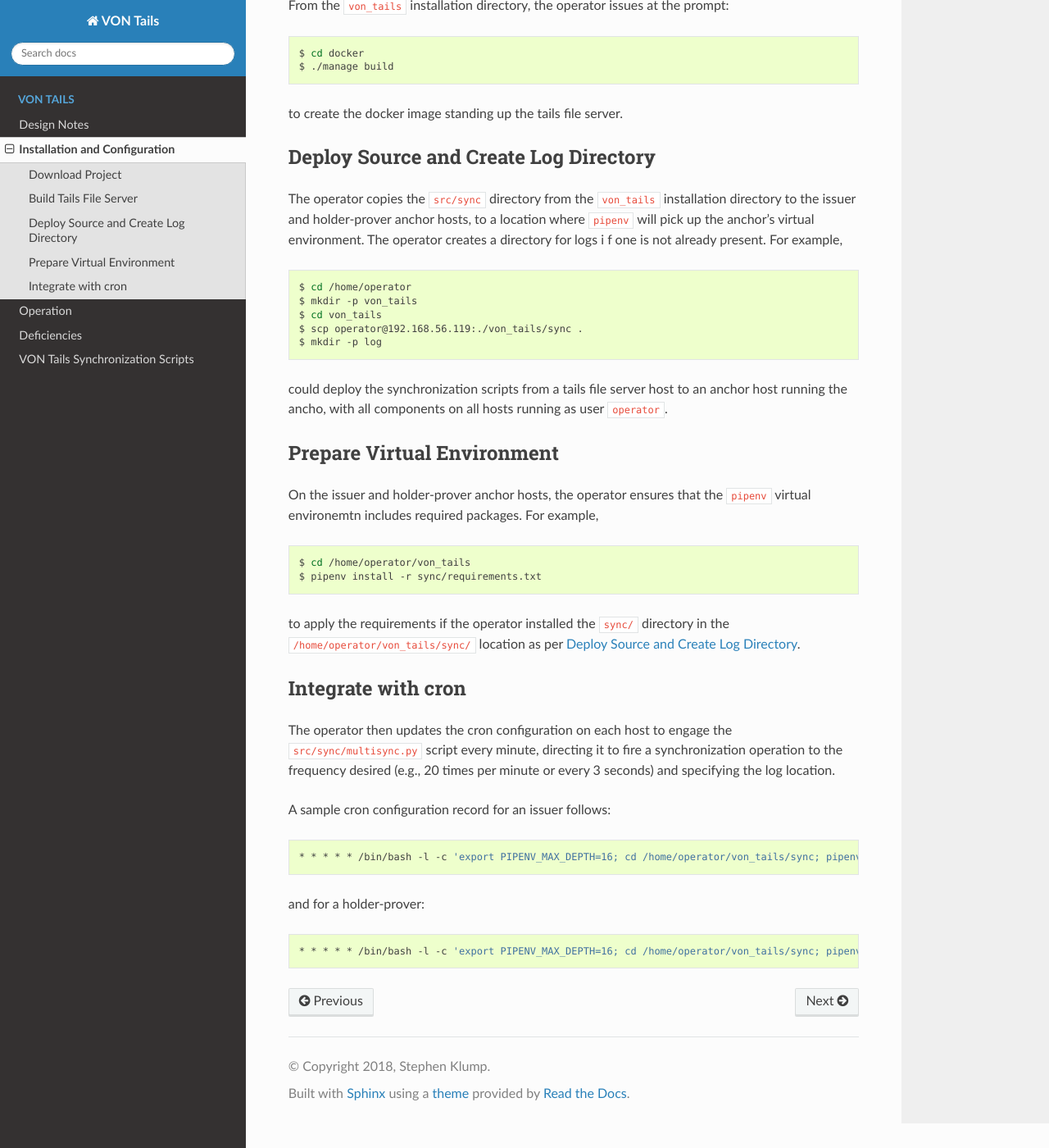
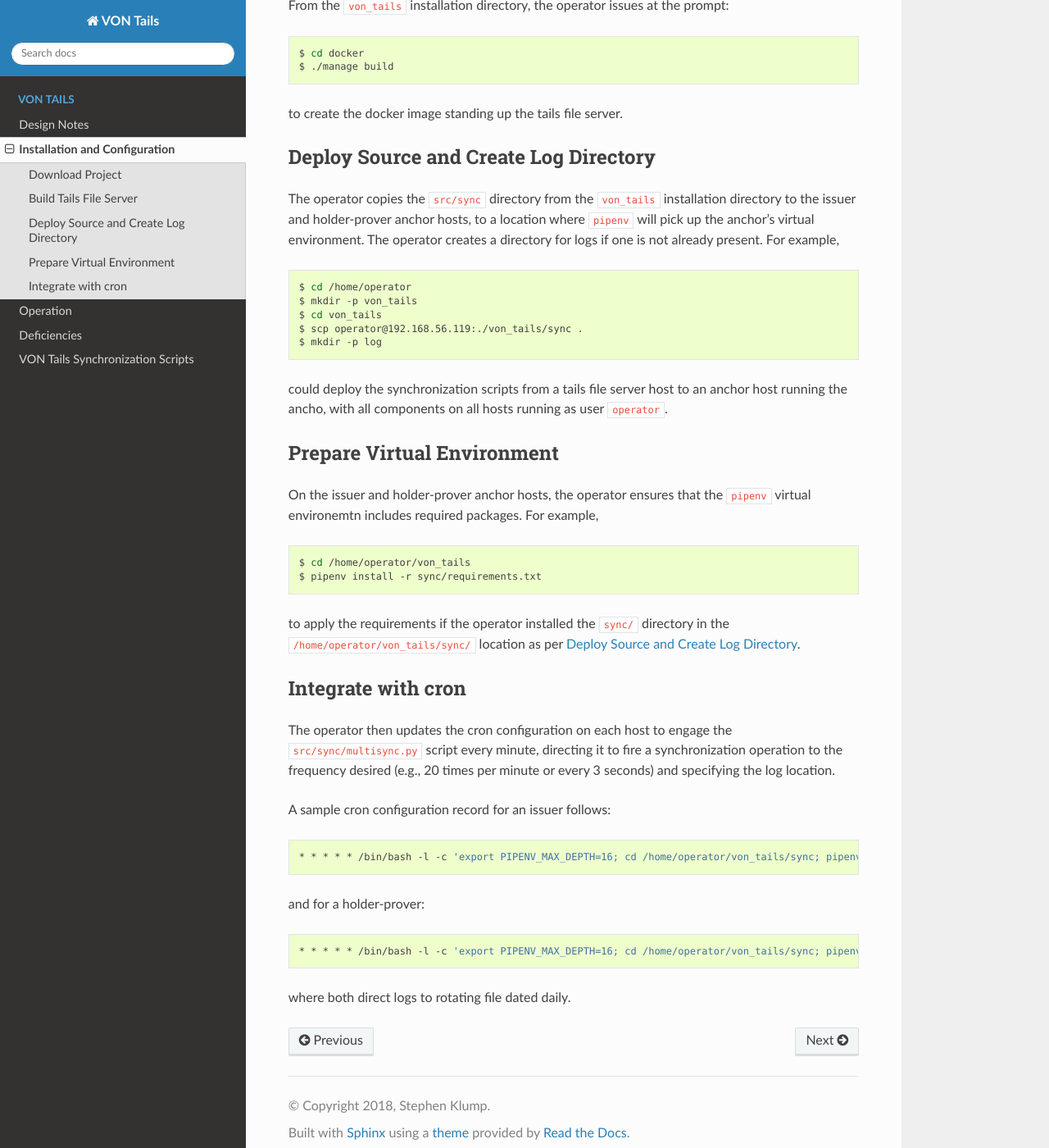
Before and after one commit to PSPC-SPAC-buyandsell/von_tails, a Sphinx documentation site: the page built from docs/source/von_tails/installation.rst, in a window 1280 px wide and 1400 px high, scrolled down 586 px. Shown: the whole window at 82% size. Built offline with Sphinx 7.4.7 and the Read the Docs theme 2.0.0, drawn with Linux system fonts in a browser that asks for light colours.

Commit message:
sphinx doc: cron daily log

```diff
--- a/docs/source/von_tails/installation.rst
+++ b/docs/source/von_tails/installation.rst
@@ -33,7 +33,7 @@
 Deploy Source and Create Log Directory
 ======================================
 
-The operator copies the ``src/sync`` directory from the ``von_tails`` installation directory to the issuer and holder-prover anchor hosts, to a location where ``pipenv`` will pick up the anchor's virtual environment. The operator creates a directory for logs i f one is not already present. For example,
+The operator copies the ``src/sync`` directory from the ``von_tails`` installation directory to the issuer and holder-prover anchor hosts, to a location where ``pipenv`` will pick up the anchor's virtual environment. The operator creates a directory for logs if one is not already present. For example,
 
 .. code-block:: bash
 
@@ -68,10 +68,12 @@
 
 .. code-block:: bash
 
-    * * * * * /bin/bash -l -c 'export PIPENV_MAX_DEPTH=16; cd /home/operator/von_tails/sync; pipenv run python multisync.py 20 /home/operator/.indy_client/tails 192.168.56.119 8808 issuer >> /home/operator/von_tails/log/anchor-sync.log 2>&1'
+    * * * * * /bin/bash -l -c 'export PIPENV_MAX_DEPTH=16; cd /home/operator/von_tails/sync; pipenv run python multisync.py 20 /home/operator/.indy_client/tails 192.168.56.119 8808 issuer >> /home/operator/von_tails/log/anchor-sync.$(date +\%Y-\%m-\%d).log 2>&1'
 
 and for a holder-prover:
 
 .. code-block:: bash
 
-    * * * * * /bin/bash -l -c 'export PIPENV_MAX_DEPTH=16; cd /home/operator/von_tails/sync; pipenv run python multisync.py 20 /home/operator/.indy_client/tails 192.168.56.119 8808 prover >> /home/operator/von_tails/log/anchor-sync.log 2>&1'
+    * * * * * /bin/bash -l -c 'export PIPENV_MAX_DEPTH=16; cd /home/operator/von_tails/sync; pipenv run python multisync.py 20 /home/operator/.indy_client/tails 192.168.56.119 8808 prover >> /home/operator/von_tails/log/anchor-sync.$(date +\%Y-\%m-\%d).log 2>&1'
+
+where both direct logs to rotating file dated daily.
```
